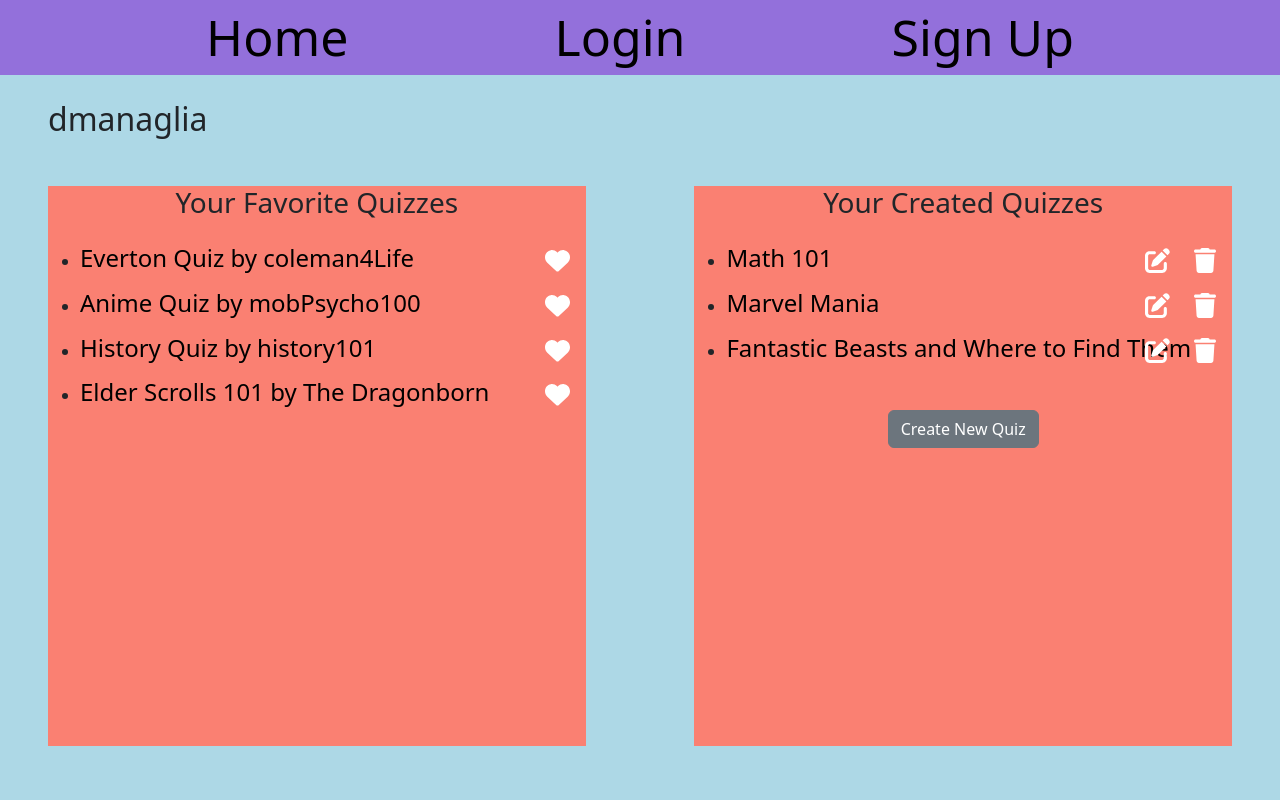
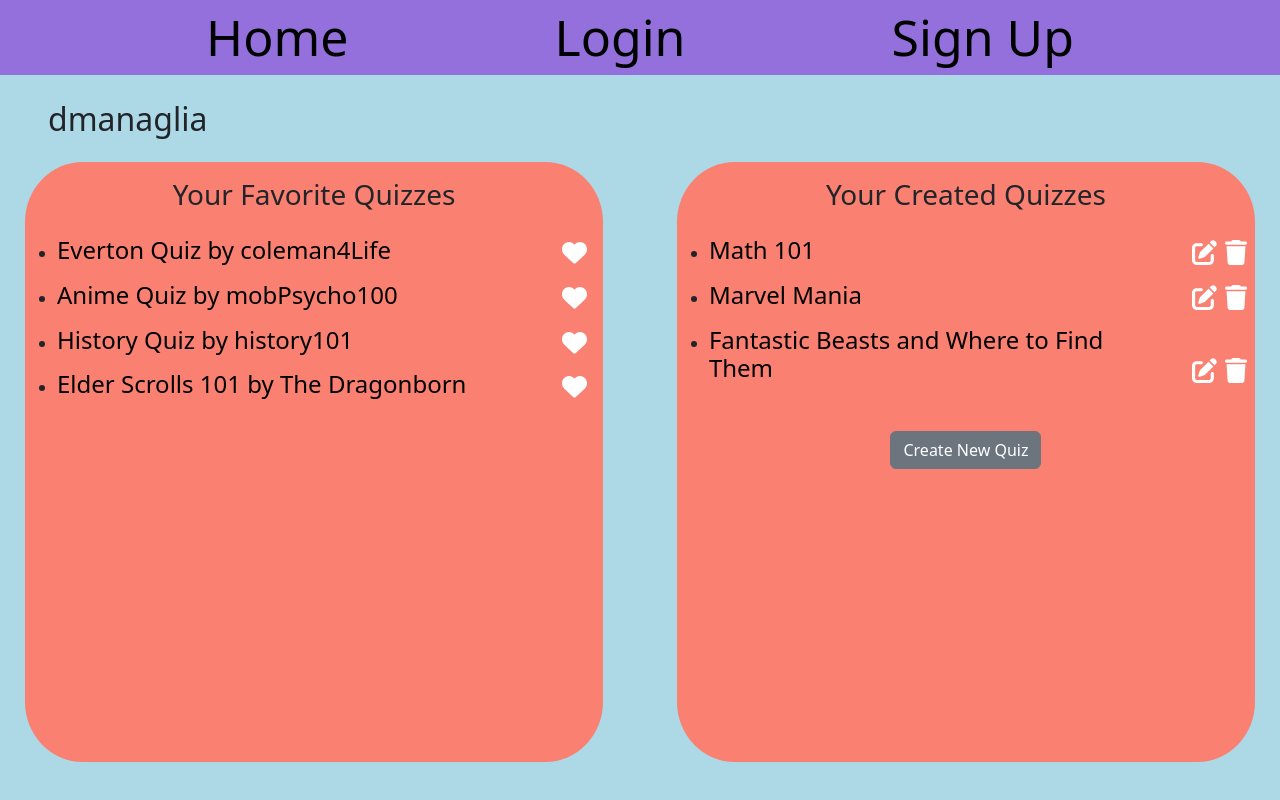
Before and after one commit to Awele1111/JADA-Quiz-App, a React (Create React App) app in the folder client/: page /profile in a window 1280 px wide. Built offline with nearby package versions, Linux system fonts and the light colour scheme.

Commit message:
updated profile page styling

```diff
--- a/client/src/pages/ProfilePage/ProfilePage.js
+++ b/client/src/pages/ProfilePage/ProfilePage.js
@@ -65,14 +65,14 @@ const ProfilePage = () => {
 
     return (
         <>
-            <h2 className='ms-5 mb-5'>{testUser.username}</h2>
-            <div className='d-flex justify-content-between w-100'>
-                <div className='ms-5 profileContainer position-relative'>
-                    <h3 className='mb-4'>Your Favorite Quizzes</h3>
+            <h2 className='ms-5 mb-4'>{testUser.username}</h2>
+            <div className='mainContainer'>
+                <div className='profileContainer position-relative'>
+                    <h3 className='mb-4 mt-3'>Your Favorite Quizzes</h3>
                     <ul>
                     {testUser.favoriteQuizes.map((quiz, index) => (
                             <li className='mb-3' key={index}>
-                                <h4 className='text-start'>
+                                <h4 className='text-start link-container'>
                                     <a className='quizLink' onClick={() => console.log(`navigating to ${quiz.title}`)}>
                                         {quiz.title} by {quiz.creator}
                                     </a>
@@ -90,19 +90,19 @@ const ProfilePage = () => {
                         ))}
                     </ul>
                 </div>
-                <div className='me-5 profileContainer position-relative'>
-                    <h3 className='mb-4'>Your Created Quizzes</h3>
+                <div className='profileContainer position-relative'>
+                    <h3 className='mb-4 mt-3'>Your Created Quizzes</h3>
                     <ul>
                         {myQuizes.map((quiz, index) => (
                             <li className='mb-3' key={index}>
-                                <h4 className='text-start'>
+                                <h4 className='text-start link-container'>
                                     <a className='quizLink' onClick={() => console.log(`navigating to ${quiz.title}`)}>
                                         {quiz.title}
                                     </a>
-                                    <span className='position-absolute end-0 me-3'>
+                                    <span className='position-absolute end-0 me-2'>
                                         <Link to={{ pathname: '/createQuiz', state: {quizData: quiz}}}>
                                             <img src={editLogo}
-                                                className='logo me-4'
+                                                className='logo me-2'
                                                 alt='Edit Quiz Logo'
                                                 data-id={quiz._id}
                                                 data-title={quiz.title}>
--- a/client/src/pages/ProfilePage/profilePage.css
+++ b/client/src/pages/ProfilePage/profilePage.css
@@ -1,8 +1,21 @@
+.mainContainer {
+    display: flex;
+    justify-content: space-between;
+    width: 100%;
+    flex-wrap: wrap;
+    padding: 0 25px;
+}
+
 .profileContainer {
     background: salmon;
-    width: 42%;
+    width: 47%;
     text-align: center;
-    min-height: 70vh;
+    min-height: 600px;
+    border-radius: 10%;
+}
+
+.link-container {
+    max-width: 92%;
 }
 
 .logo {
@@ -18,9 +31,20 @@
 .quizLink {
     color: black;
     text-decoration: none;
+    margin-right: 10%;
 }
 
 .quizLink:hover {
     cursor: pointer;
     color: white;
 }
+
+@media screen and (max-width: 900px) {
+    .mainContainer{
+        justify-content: center;
+    }
+    .profileContainer{
+        margin-bottom: 50px;
+        width: 80%;
+    }
+}
```
